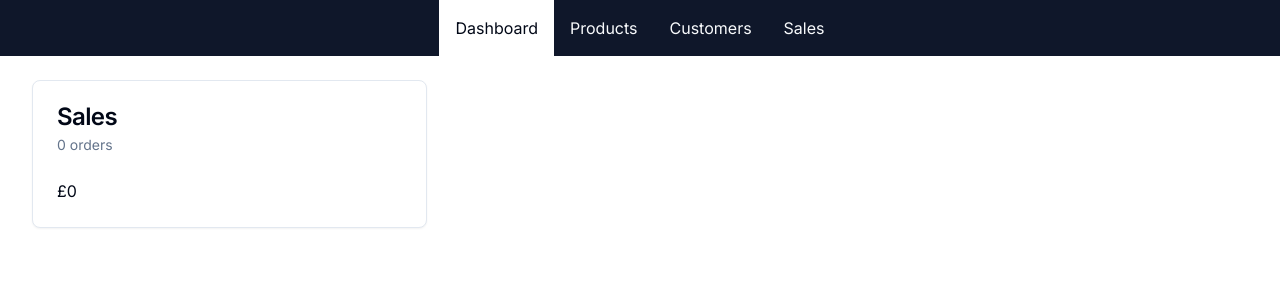
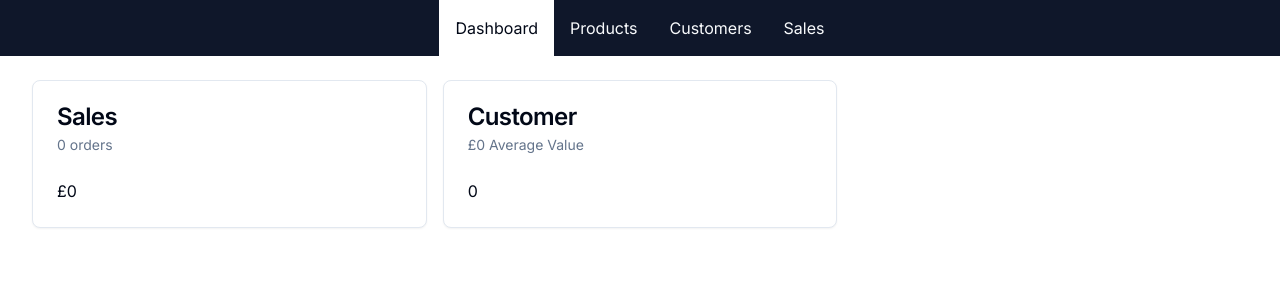
Before and after one commit to sergiosdcorreia/next-ecommerce-app, a Next.js app: page /admin in a window 1280 px wide. Shown: the top 300 px of the page. Built offline with nearby package versions, Linux system fonts and the light colour scheme; no server answers; the database is empty.

Commit message:
Customer card data setup

```diff
--- a/src/app/admin/page.tsx
+++ b/src/app/admin/page.tsx
@@ -20,14 +20,42 @@
   };
 }
 
+async function getUserData() {
+  const [userCount, orderData] = await Promise.all([
+    db.user.count(),
+    db.order.aggregate({
+      _sum: { pricePaidInCents: true },
+    }),
+  ]);
+
+  return {
+    userCount,
+    averageValuePerUser:
+      userCount === 0
+        ? 0
+        : orderData._sum.pricePaidInCents || 0 / userCount / 100,
+  };
+}
+
 export default async function AdminDashboard() {
-  const salesData = await getSalesData();
+  const [salesData, userData] = await Promise.all([
+    getSalesData(),
+    getUserData(),
+  ]);
+
   return (
     <div className="grid grid-cols-1 md:grid-cols-2 lg:grid-cols-3 gap-4">
       <DashboardCard
         title="Sales"
         subtitle={`${formatNumber(salesData.numberOfSales)} orders`}
         body={formatCurrency(salesData.amount)}
+      />
+      <DashboardCard
+        title="Customer"
+        subtitle={`${formatCurrency(
+          userData.averageValuePerUser
+        )} Average Value`}
+        body={formatNumber(userData.userCount)}
       />
     </div>
   );
```
